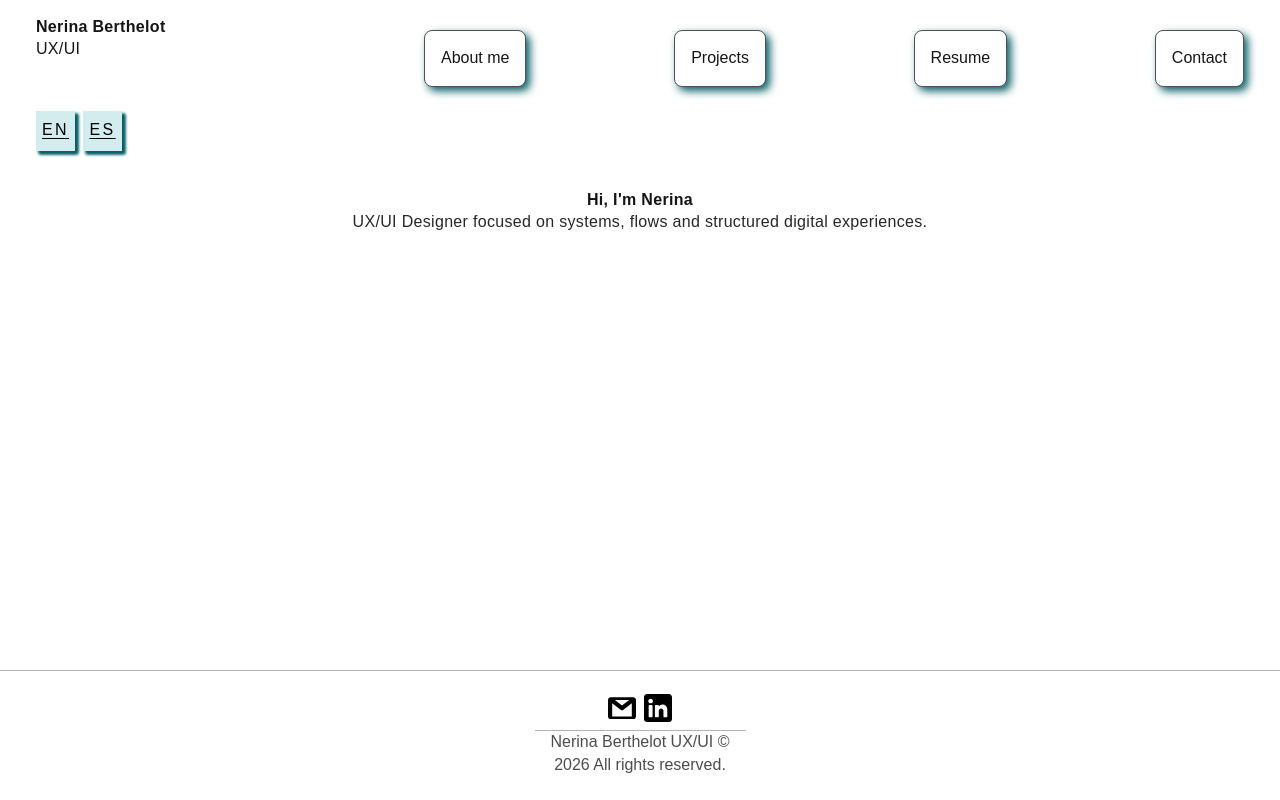
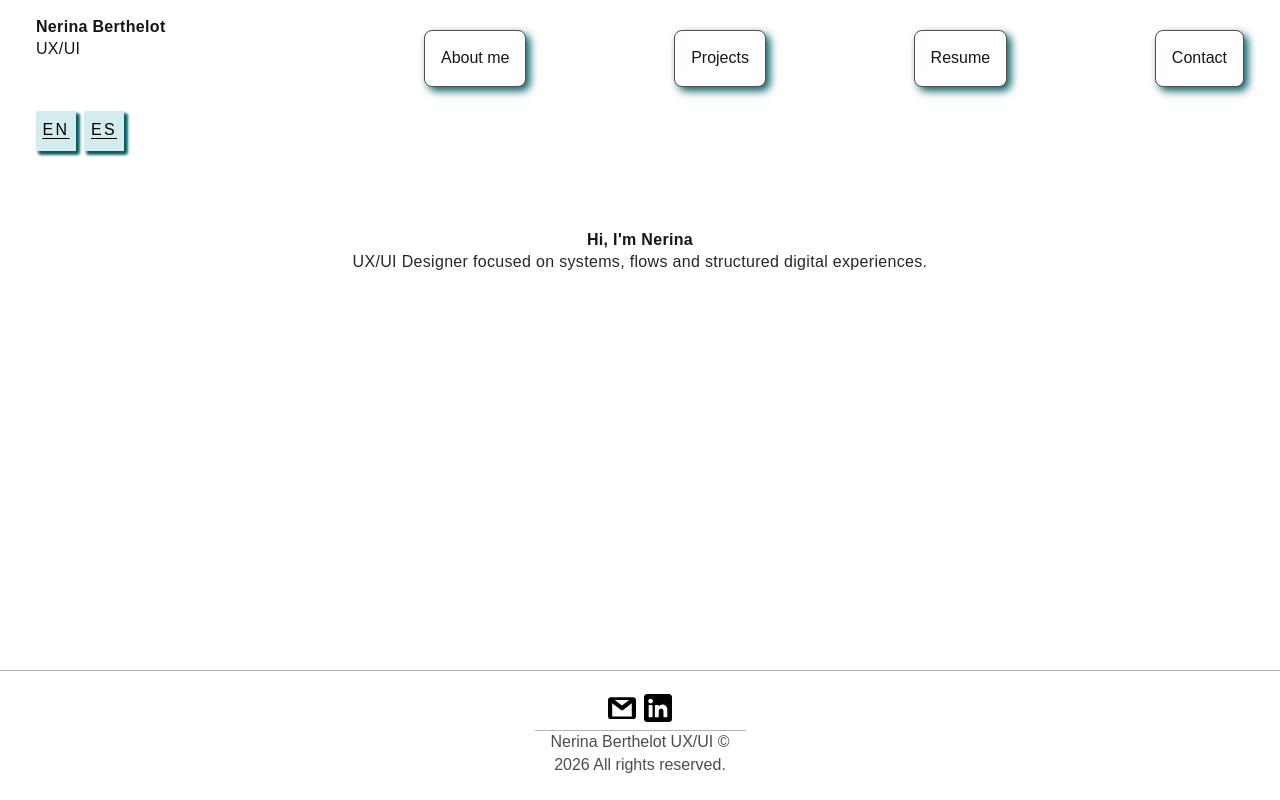
Before and after one commit to callapa1/nerina, a Next.js app: page /en in a window 1280 px wide. Built offline with nearby package versions, Linux system fonts and the light colour scheme; a web font is replaced by a local one.

Commit message:
fix: standardize 80px vertical rhythm and align header locale switch

```diff
--- a/app/[locale]/(site)/about/page.tsx
+++ b/app/[locale]/(site)/about/page.tsx
@@ -9,7 +9,7 @@ export default async function AboutPage() {
   };
 
   return (
-    <section id="about-page" className="space-y-8 pb-8">
+    <section id="about-page" className="space-y-8 pt-20 pb-20">
       <PageIntro
         id="about-page-intro"
         title={t('title')}
--- a/app/[locale]/(site)/contact/page.tsx
+++ b/app/[locale]/(site)/contact/page.tsx
@@ -12,7 +12,7 @@ export default async function ContactPage() {
   ];
 
   return (
-    <section id="contact-page" className="mx-auto w-[95%] space-y-12 pb-8 pt-8">
+    <section id="contact-page" className="mx-auto w-[95%] space-y-12 pt-20 pb-20">
       <PageIntro
         id="contact-page-intro"
         className="h-[81px] w-[446px]"
--- a/app/[locale]/(site)/page.tsx
+++ b/app/[locale]/(site)/page.tsx
@@ -5,7 +5,7 @@ export default async function LocalizedHomePage() {
   const t = await getTranslations('Work');
 
   return (
-    <section id="home-page" className="pb-8">
+    <section id="home-page" className="pt-20 pb-20">
       <HomeHero title={t('heroTitle')} description={t('heroDescription')} />
     </section>
   );
--- a/app/[locale]/(site)/projects/ABC-Comunidad/page.tsx
+++ b/app/[locale]/(site)/projects/ABC-Comunidad/page.tsx
@@ -10,7 +10,7 @@ export default async function WorkPage({params}: WorkPageProps) {
   const t = await getTranslations('Work');
 
   return (
-    <section id="work-page" className="pb-8">
+    <section id="work-page" className="pb-20">
       <WorkCaseStudy caseStudy={t.raw('caseStudy')} locale={locale} />
     </section>
   );
--- a/app/[locale]/(site)/projects/page.tsx
+++ b/app/[locale]/(site)/projects/page.tsx
@@ -5,7 +5,7 @@ export default async function ProjectsPage() {
   const t = await getTranslations('Work');
 
   return (
-    <section id="projects-page" className="pb-8">
+    <section id="projects-page" className="pt-20 pb-20">
       <WorkFeature
         heading={t('heading')}
         intro={t('intro')}
--- a/components/layout/Header.tsx
+++ b/components/layout/Header.tsx
@@ -45,10 +45,10 @@ export function Header({locale, labels}: HeaderProps) {
             </nav>
           </div>
         </div>
-        <div id="header-locale-row" className="h-[37px]">
+        <div id="header-locale-row" className="h-[37px] w-full pl-9 pr-9">
           <div
             id="header-locale-switch"
-            className="flex h-[37px] w-[158px] items-center justify-center gap-[8px] !pl-9 !pr-9 uppercase tracking-[0.15em] text-black/80"
+            className="mx-auto flex h-[37px] w-full max-w-[1368px] items-center gap-[8px] uppercase tracking-[0.15em] text-black/80"
           >
             <span className="sr-only">{labels.localeLabel}</span>
             <Link className="teal-chip" href="/en" aria-current={locale === 'en' ? 'true' : undefined}>
--- a/components/sections/HomeHero.tsx
+++ b/components/sections/HomeHero.tsx
@@ -5,7 +5,7 @@ type HomeHeroProps = {
 
 export function HomeHero({title, description}: HomeHeroProps) {
   return (
-    <div id="home-hero" className="enter-fade mt-[40px] flex flex-col items-center justify-center text-center">
+    <div id="home-hero" className="enter-fade flex flex-col items-center justify-center text-center">
       <h2 className="type-title-30">{title}</h2>
       <p className="mx-auto mt-3 w-[700px] text-center text-[length:var(--fs-4xl)] font-normal leading-[140%] tracking-[0.02em] text-black/85">
         {description}
--- a/components/sections/WorkCaseStudy.tsx
+++ b/components/sections/WorkCaseStudy.tsx
@@ -244,7 +244,7 @@ function renderInformationArchitectureBlocks(section: CaseStudySection, locale:
 
 export function WorkCaseStudy({caseStudy, locale}: WorkCaseStudyProps) {
   return (
-    <section id="work-case-study" className="pb-8">
+    <section id="work-case-study" className="pb-0">
       <section id="work-case-hero" className="relative left-1/2 -mt-[89px] w-screen -translate-x-1/2 overflow-hidden">
         <Image src="/images/portfolio/aula.png" alt="" aria-hidden="true" width={1536} height={1024} priority className="h-auto w-full" />
         <div id="work-case-hero-overlay" className="absolute inset-0 bg-black/10" />
```
Also changed, not shown: 2 other files (tests, documents, lock files or other folders).
